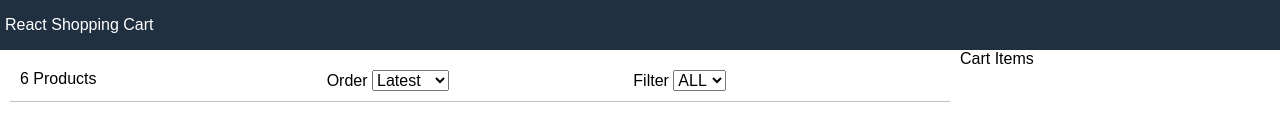
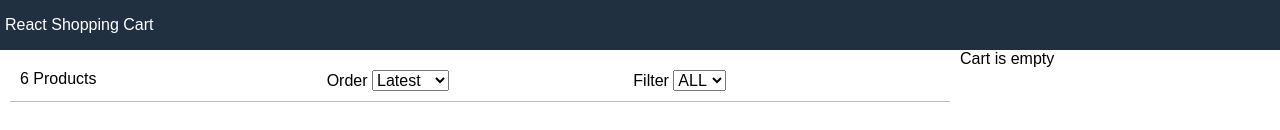
Before and after one commit to frontendprof/full-shoppingcart-react-redux, a React (Create React App) app: page / in a window 1280 px wide. Shown: the top 130 px of the page. Built offline with nearby package versions, Linux system fonts and the light colour scheme.

Commit message:
Creating cart component

```diff
--- a/src/App.js
+++ b/src/App.js
@@ -1,4 +1,5 @@
 import React from 'react';
+import Cart from './components/Cart';
 import Filter from './components/Filter';
 import Products from './components/Products';
 import data from "./data.json";
@@ -12,9 +13,27 @@
     super();
     this.state={
       products:data.products,
+      cartItems:[],
       size:"",
       sort:""
     }
+  }
+
+
+  addToCart=product=>{
+    const cartItems=this.state.cartItems.slice();
+    let alreadyInCart=false;
+    cartItems.forEach(item=>{
+      if(item._id===product._id){
+        item.count++;
+        alreadyInCart=true;
+      }
+    })
+    if(!alreadyInCart){
+      cartItems.push({...product,count:1})
+    }
+
+    this.setState({cartItems})
   }
 
   filterProducts=(e)=>{
@@ -65,11 +84,11 @@
                 sortProducts={this.sortProducts}
 
               />
-              <Products products={this.state.products}/>
+              <Products products={this.state.products} addToCart={this.addToCart}/>
             </div>
 
             <div className="sidebar">
-              Cart Items
+              <Cart cartItems={this.state.cartItems}/>
             </div>
 
           </div>
--- /dev/null
+++ b/src/components/Cart.jsx
@@ -0,0 +1,15 @@
+import React, { Component } from 'react'
+
+export default class Cart extends Component {
+    render() {
+        const {cartItems}=this.props;
+        return (
+            <div>
+                {cartItems.length===0?
+                    (<div className="cart cart-header">Cart is empty</div>):
+                    (<div className="cart cart-header">You have {cartItems.length} products in the cart</div>)
+                }
+            </div>
+        )
+    }
+}
--- a/src/components/Products.jsx
+++ b/src/components/Products.jsx
@@ -23,7 +23,7 @@
                                 <div>
                                     {formatCurrency(p.price)}
                                 </div>
-                                <button className="button primary">Add to Cart</button>
+                                <button className="button primary" onClick={()=>this.props.addToCart(p)}>Add to Cart</button>
                             </div>
                         </li>
                     ))}
```
